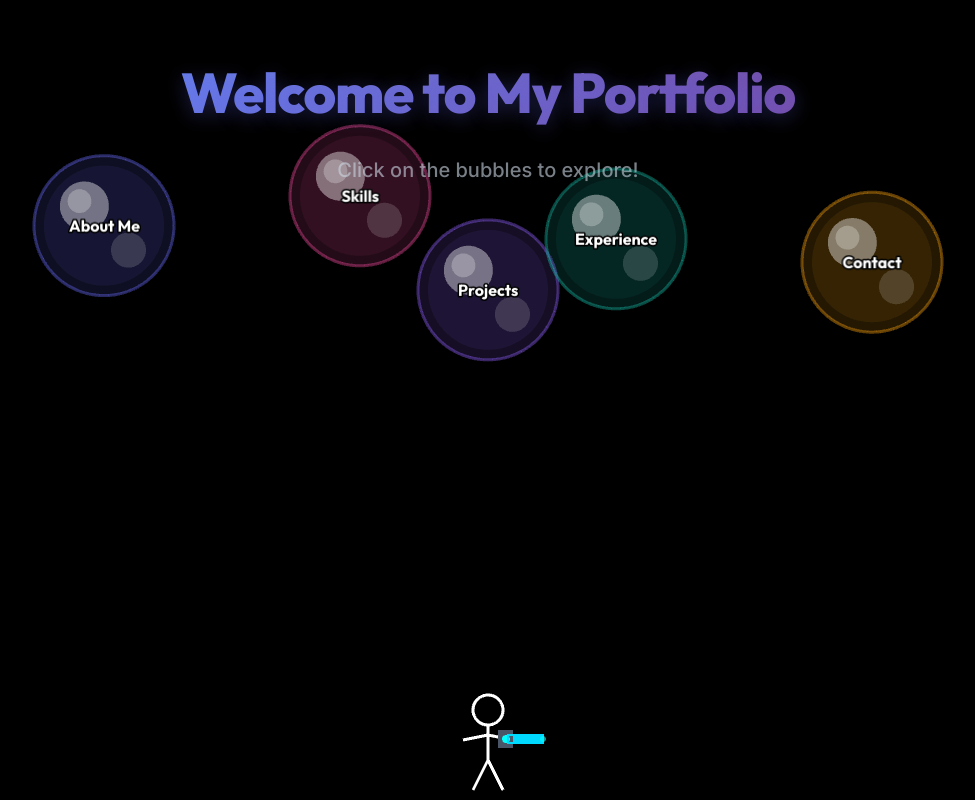
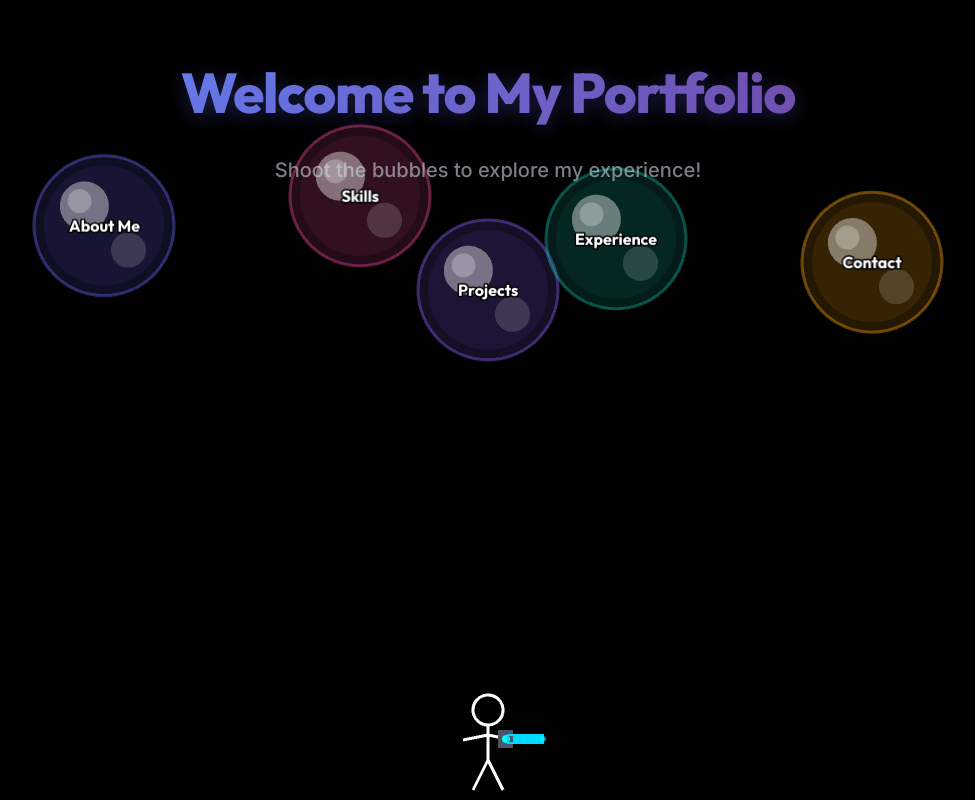
Before and after one commit to Shailesh1297/portfolio, a website built with webpack: page index.html in a window 1280 px wide. Shown: the whole page, without its empty margins (152-1127 px from the left). Built offline with nearby package versions, Linux system fonts and the light colour scheme; animation ran at ten frames a second.

Commit message:
feat(ui): update game subtitle for clarity (#2)
Improved the call-to-action on the overlay to better reflect the game mechanics.

Co-authored-by: Antigravity <antigravity@google.com>

```diff
--- a/index.html
+++ b/index.html
@@ -28,7 +28,7 @@
         <div id="phaser-game"></div>
         <div class="game-overlay">
             <h1 class="game-title">Welcome to My Portfolio</h1>
-            <p class="game-subtitle">Click on the bubbles to explore!</p>
+            <p class="game-subtitle">Shoot the bubbles to explore my experience!</p>
         </div>
     </div>
 
```
